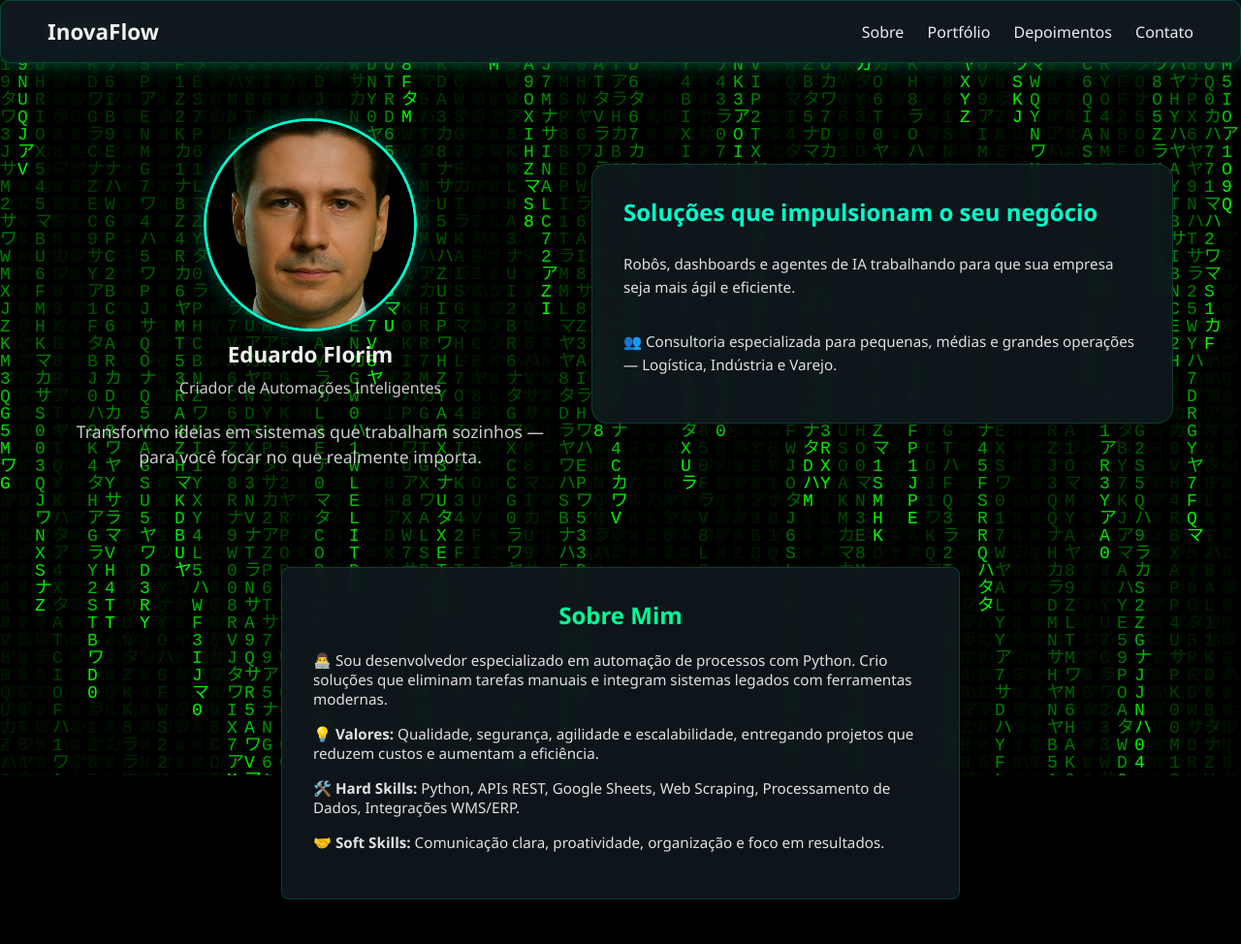
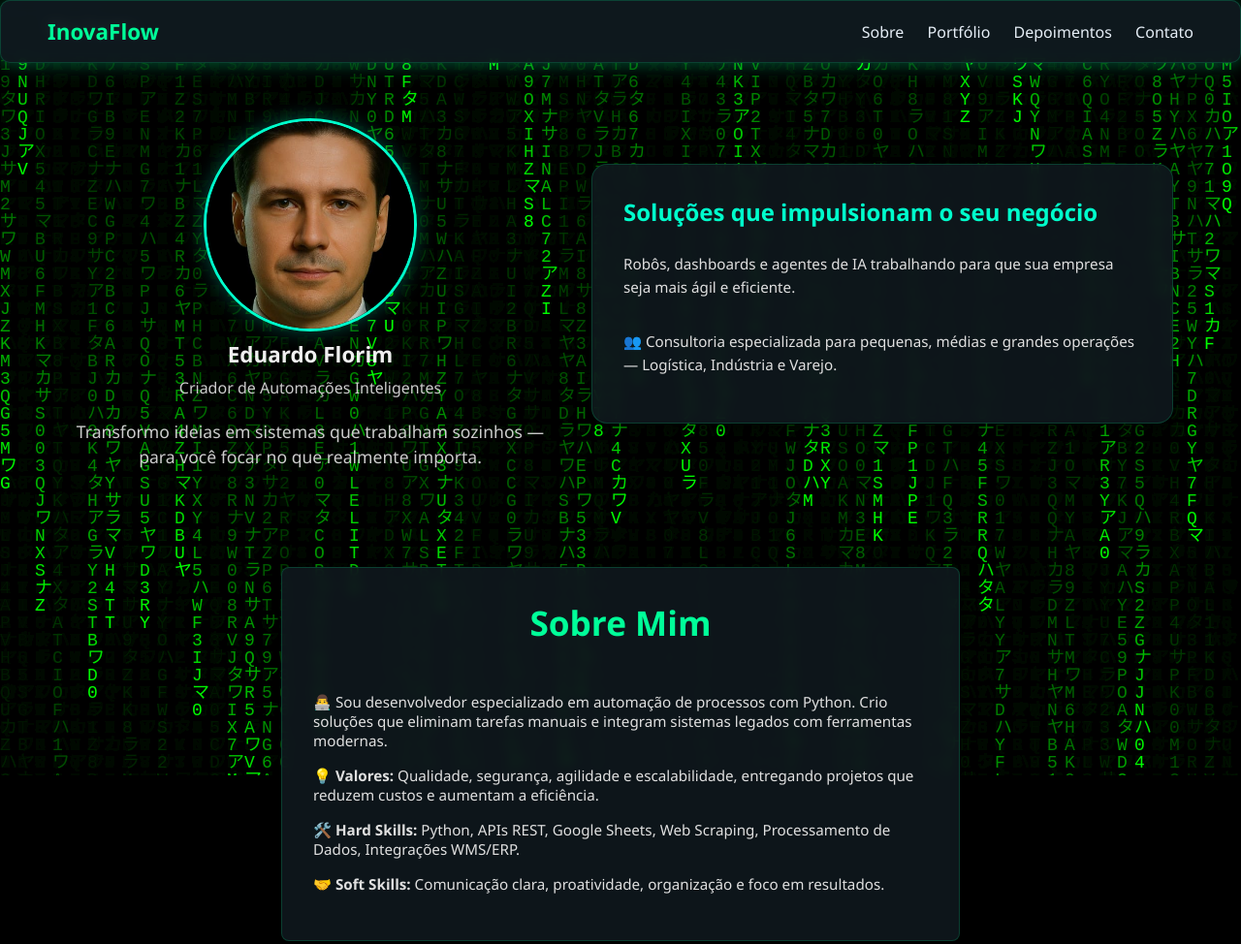
Before and after one commit to sistemaprojeto7-sketch/meu-site, a plain HTML site: page index.html in a window 1280 px wide. Shown: the top 974 px of the page at 97% size. Drawn offline with Linux system fonts and the light colour scheme.

Commit message:
Update style.css

```diff
--- a/style.css
+++ b/style.css
@@ -78,7 +78,7 @@ header {
 header .logo {
   font-size: 1.4rem;
   font-weight: 700;
-  color: ##00ff99;
+  color: #00ff99;
 }
 
 header nav a {
@@ -188,9 +188,10 @@ header nav a:hover {
 
 /* Título */
 .sobre-mim-card h2 {
-  color: #00ff99;
-  margin-bottom: 20px;
-  text-align: center;
+  font-size: 2.2rem;      /* igual aos demais títulos */
+  color: #00ff99;          /* mesma cor dos outros títulos */
+  margin-bottom: 3rem;     /* mesmo espaçamento */
+  text-align: center;      /* se quiser centralizado */
 }
 
 
```
